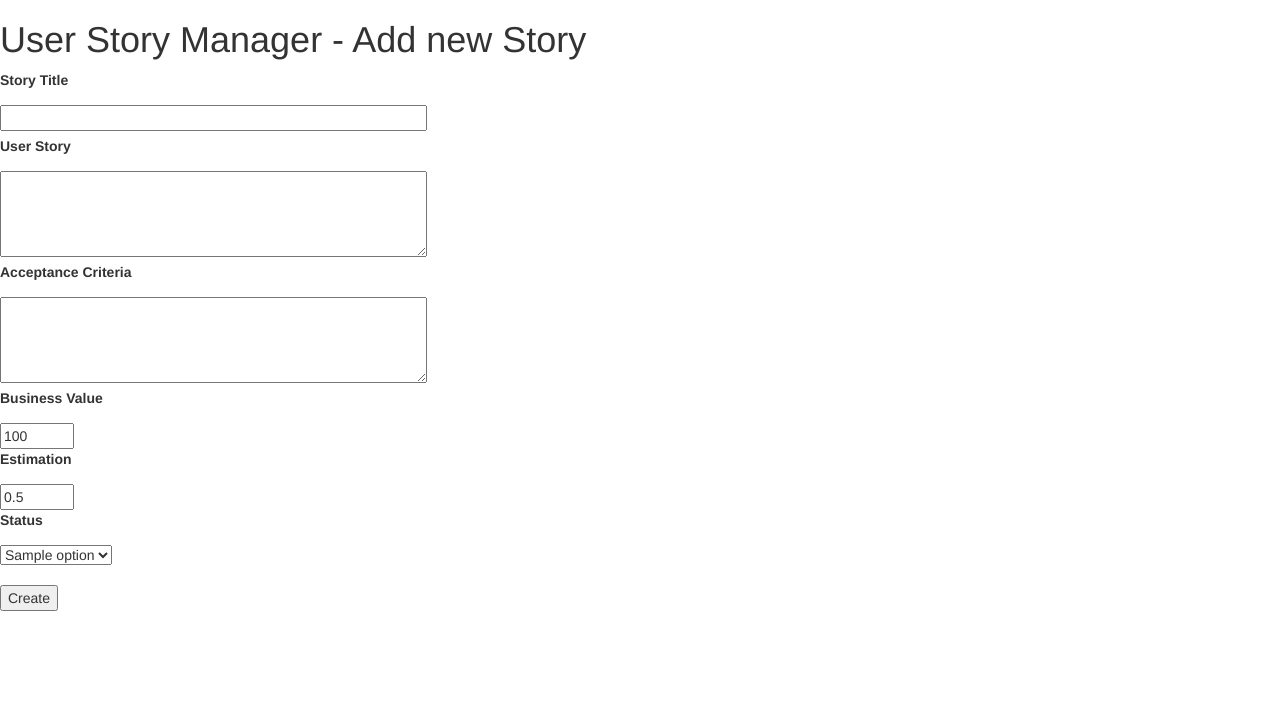
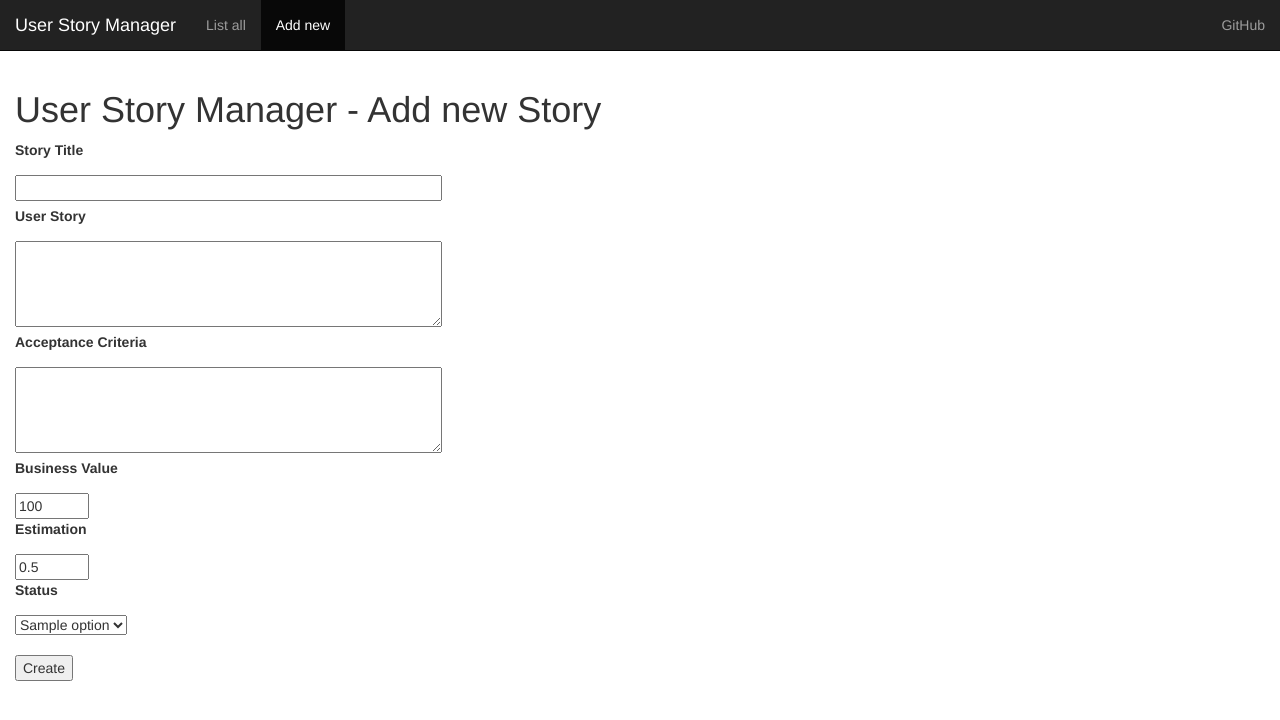
Before and after one commit to CodecoolBP20161/user-story-manager-cickib, a Python web app: template templates/add.html in a window 1280 px wide. Shown: the top 720 px of the page. Run offline with Jinja, Linux system fonts and the light colour scheme; the template is opened without the code that fills it: most values are stand-ins (such as "Sample title", 1, 10 or a date in 2020); some libraries are stand-ins or nearby versions.

Commit message:
navbar added to form and list pages

```diff
--- a/templates/form.html
+++ b/templates/form.html
@@ -8,18 +8,37 @@
     <meta name="viewport" content="width=device-width, initial-scale=1">
     <link rel="stylesheet" href="http://maxcdn.bootstrapcdn.com/bootstrap/3.3.7/css/bootstrap.min.css">
 </head>
-        <body>
+<div class="container-fluid">
+    <body style=" padding-top: 70px;">
+    <nav class="navbar navbar-fixed-top navbar-inverse">
+        <div class="container-fluid">
+            <div class="navbar-header">
+                <a class="navbar-brand" href="/">User Story Manager</a>
+            </div>
+            <ul class="nav navbar-nav">
+                <li><a href="/">List all</a></li>
+                <li class="active"><a href="../story/">Add new</a></li>
+            </ul>
+            <ul class="nav navbar-nav navbar-right">
+                <li><a href="https://github.com/CodecoolBP20161/user-story-manager-cickib">GitHub</a></li>
+            </ul>
+        </div>
+    </nav>
     <h1>User Story Manager{% block logic %}{% endblock %}</h1>
     <form action="" method="post">
         <fieldset>
             <p><label for="story_title" id="story_title" name="story_title">Story Title</label></p>
             <div id="story_title">
-                            <textarea id="story_title" name="story_title" rows="1" cols="50" style="resize:none">{% block story_title %}{% endblock %}</textarea>
+                <textarea id="story_title" name="story_title" rows="1" cols="50"
+                          style="resize:none">{% block story_title %}{% endblock %}</textarea>
             </div>
             <p><label for="user_story" id="user_story" name="user_story">User Story</label></p>
-                            <textarea id="user_story" name="user_story" rows="4" cols="50">{% block user_story %}{% endblock %}</textarea>
-                        <p><label for="acceptance_criteria" id="acceptance_criteria" name="acceptance_criteria">Acceptance Criteria</label></p>
-                            <textarea id="acceptance_criteria" name="acceptance_criteria" rows="4" cols="50">{% block criteria %}{% endblock %}</textarea>
+            <textarea id="user_story" name="user_story" rows="4"
+                      cols="50">{% block user_story %}{% endblock %}</textarea>
+            <p><label for="acceptance_criteria" id="acceptance_criteria" name="acceptance_criteria">Acceptance
+                Criteria</label></p>
+            <textarea id="acceptance_criteria" name="acceptance_criteria" rows="4"
+                      cols="50">{% block criteria %}{% endblock %}</textarea>
             <p><label for="business_value" id="business_value" name="business_value">Business Value</label></p>
             <div id="business_value">{% block business_value %}{% endblock %}</div>
             <p><label for="estimation" id="estimation" name="estimation">Estimation</label></p>
```
Also changed, not shown: templates/list.html (+17 -1 lines). Lines whose indentation alone changed are shown as unchanged.
